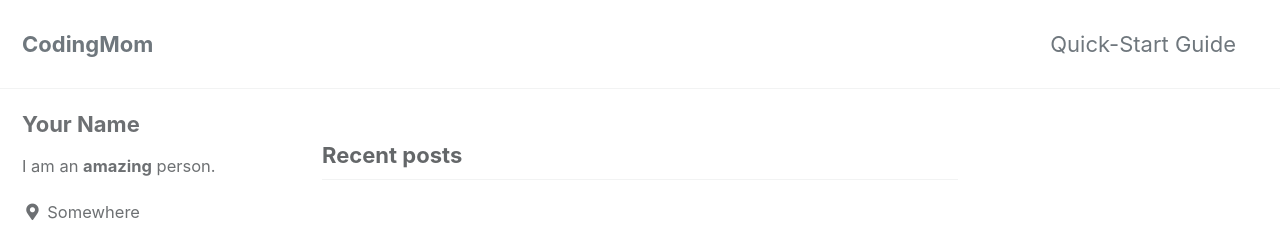
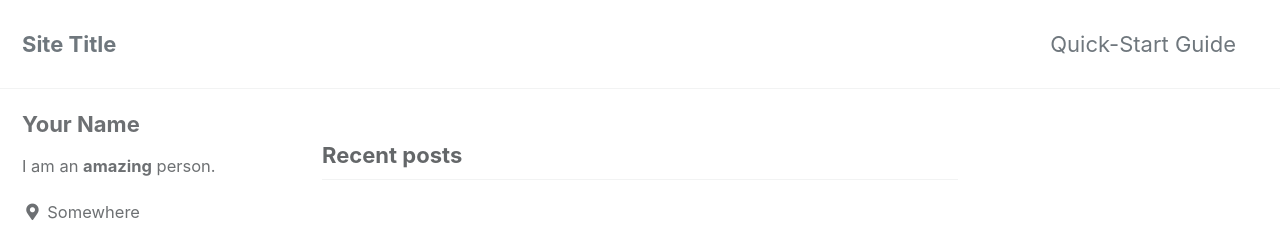
Before and after one commit to codingmom2021/codingmom2021.github.io, a Jekyll site: the page built from index.html, in a window 1280 px wide. Shown: the top 225 px of the page. Built offline with Jekyll 4.4.1, drawn with Linux system fonts in a browser that asks for light colours; cached includes are drawn as plain includes; the list of posts is cut into pages by our own code.

Commit message:
Update _config.yml

```diff
--- a/_config.yml
+++ b/_config.yml
@@ -16,7 +16,7 @@ minimal_mistakes_skin    : "default" # "air", "aqua", "contrast", "dark", "dirt"
 
 # Site Settings
 locale                   : "en-US"
-title                    : "CodingMom"
+title                    : "Site Title"
 title_separator          : "-"
 subtitle                 : # site tagline that appears below site title in masthead
 name                     : "Your Name"
```
